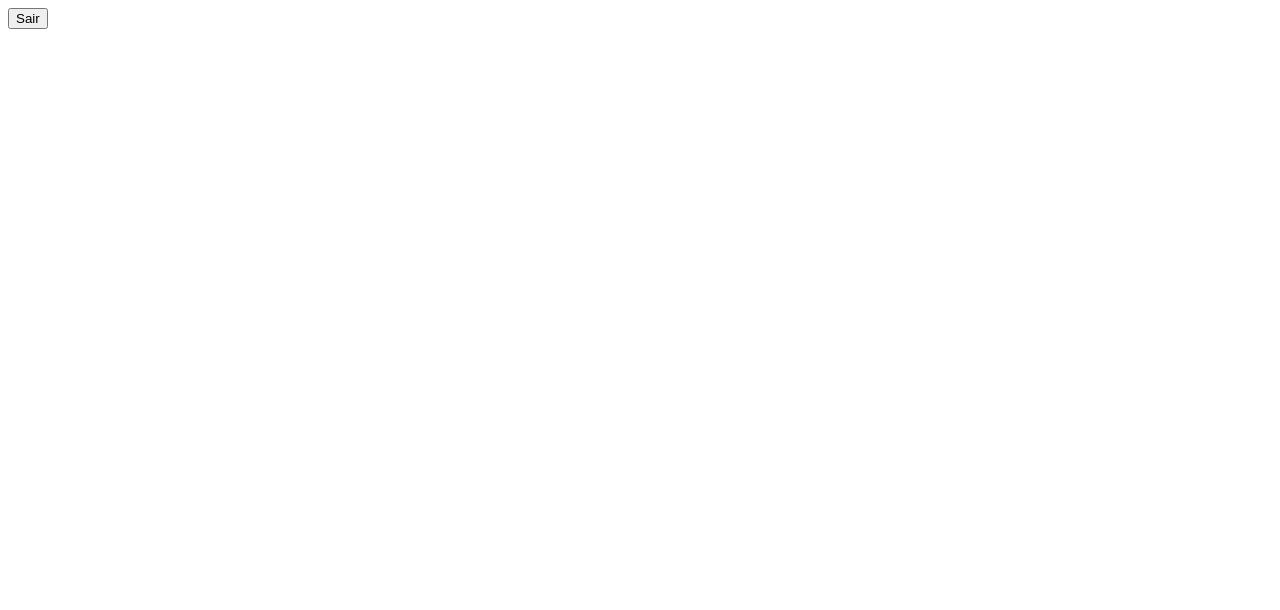
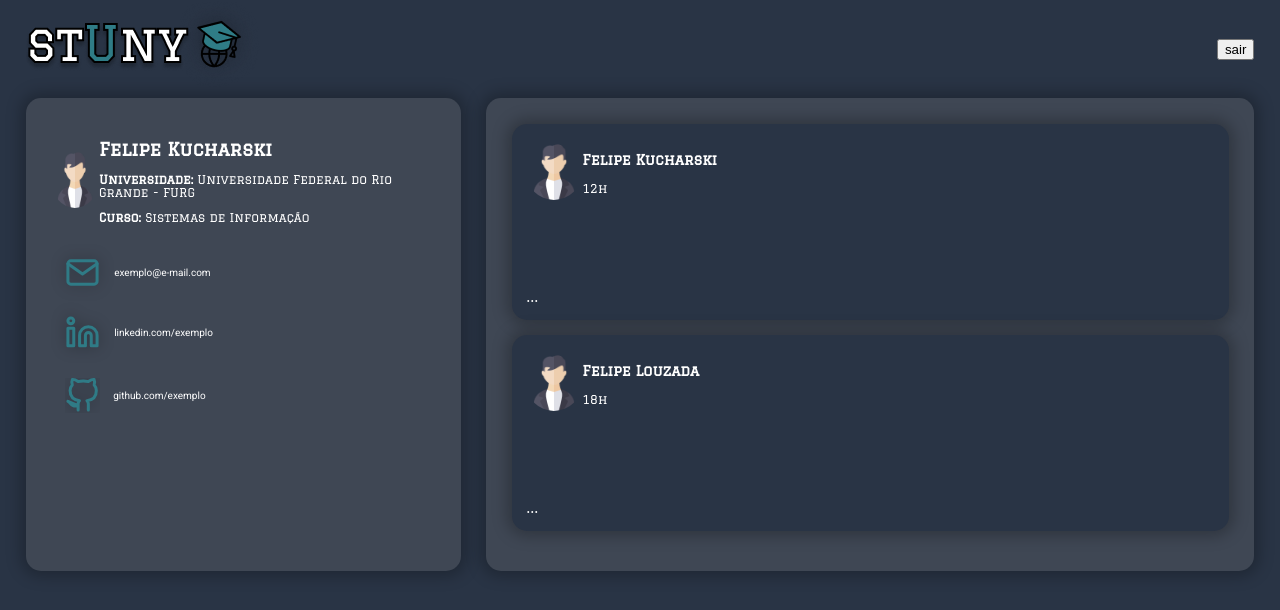
Before and after one commit to felipeazl/RedeSocial_SI2, a plain HTML site: page pages/home.html in a window 1280 px wide. Drawn offline with Linux system fonts and the light colour scheme.

Commit message:
criação da tela home e alterações de variaveis do css padrdão

```diff
--- a/pages/home.html
+++ b/pages/home.html
@@ -4,10 +4,95 @@
     <meta charset="UTF-8">
     <meta http-equiv="X-UA-Compatible" content="IE=edge">
     <meta name="viewport" content="width=device-width, initial-scale=1.0">
+    <link rel="stylesheet" href="../styles/home.css">
+    <link rel="stylesheet" href="../styles/main.css">
     <title>Document</title>
 </head>
 <body>
-    <button onclick="Sair()">Sair</button>
+
+    <div class="nav">
+        <div class="nav_logo">
+            <img src="../images/logo_tittle.png">
+        </div>
+
+        <div class="nav_buton">
+            <button onclick="">sair</button>
+        </div>
+    </div>
+
+    <div class="container">
+        <!-- Sidebar -->
+        <aside class="container__sidebar">
+            <div class="card_head">
+                <div class="card_avatar">
+                    <!-- Avatar image -->
+                    <img class="avatar__image" src="../images/avatar.png" />
+                </div>
+                <div class="card_information">
+                    <h2>Felipe Kucharski</h2>
+                    <p><b>Universidade: </b> Universidade Federal do Rio Grande - FURG</p>
+                    <p><b>Curso: </b>Sistemas de Informação</p>
+                </div>
+            </div>
+            <div class="contacts">
+                <div class="contacts_line">
+                    <img src="../images/icon_email.svg" />
+                    <p>exemplo@e-mail.com</p>
+                </div>
+                <div class="contacts_line">
+                    <img src="../images/icon_linkedin.svg" />
+                    <p>linkedin.com/exemplo</p>
+                </div>
+                <div class="contacts_line">
+                    <img src="../images/icon_github.svg" />
+                    <p>github.com/exemplo</p>
+                </div>
+            </div>
+        </aside>
+
+        <!-- Main -->
+        <main class="container__main">
+            <div class="card">
+                <!-- Cover -->
+                <div class="card__cover">
+                    <div class="card_head">
+                        <div class="card_avatar">
+                            <!-- Avatar image -->
+                            <img class="avatar__image" src="../images/avatar.png" />
+                        </div>
+                        <div class="card_information">
+                            <h3>Felipe Kucharski</h3>
+                            <p>12h</p>
+                        </div>
+                    </div>
+                </div>
+                <!-- Content -->
+                <div class="card__content">
+                   ...
+                </div>
+            </div>
+
+            <div class="card">
+                <!-- Cover -->
+                <div class="card__cover">
+                    <div class="card_head">
+                        <div class="card_avatar">
+                            <!-- Avatar image -->
+                            <img class="avatar__image" src="../images/avatar.png" />
+                        </div>
+                        <div class="card_information">
+                            <h3>Felipe Louzada</h3>
+                            <p>18h</p>
+                        </div>
+                    </div>
+                </div>
+                <!-- Content -->
+                <div class="card__content">
+                   ...
+                </div>
+            </div>
+        </main>
+    </div>
 </body>
 <script>
 </script>
--- a/styles/home.css
+++ b/styles/home.css
@@ -0,0 +1,104 @@
+.nav{
+    display: flex;
+    flex-direction: row;
+    justify-content: space-between;
+    align-items: center;
+}
+.nav .nav_logo img{
+    height: 25%;
+}
+
+.nav .nav_logo{
+    margin-left: 2%;
+}
+
+.nav .nav_buton{
+    font-size: 16px;
+    margin-right: 2%;
+}
+.contacts{
+    display: flex;
+    flex-direction: column;
+    margin-top: 2%;
+    font-family: var(--font-roboto);
+    font-size: 10px;
+}
+
+.contacts_line{
+    display: flex;
+    flex-direction: row;
+    justify-content: baseline;
+    align-items: center;
+}
+
+.container {
+    display: flex;
+}
+
+.container__sidebar {
+    width: 30%;
+    padding: 2%;
+    margin: 0% 1% 0% 2%;
+    background-color: var(--color-primary-dark);
+    border-radius: var(--border-radius);
+    box-shadow: var(--shadow);
+}
+
+.container__main {
+    /* Take the remaining width */
+    flex: 1;
+
+    /* Make it scrollable */
+    overflow: auto;
+    background-color: var(--color-primary-dark);
+    padding: 2%;
+    margin: 0% 2% 0% 1%;
+    border-radius: var(--border-radius);
+    box-shadow: var(--shadow);
+}
+
+.card {
+    display: flex;
+    flex-direction: column;
+    background-color: var(--color-primary-dark);
+    border-radius: var(--border-radius);
+    padding: 2%;
+    background-color: var(--color-primary);
+    margin-bottom: 2%;
+    box-shadow: var(--shadow);
+}
+
+.card__cover {
+    height: 150px;
+    width: 100%;
+}
+
+.card__content {
+    /* Take available height */
+    flex: 1;
+}
+
+.card_avatar {
+    /* Rounded border */
+    border-radius: 50%;
+    height: 56px;
+    width: 56px;
+}
+
+.avatar__image {
+    /* Rounded border */
+    border-radius: 50%;
+
+    /* Take full size */
+    height: 100%;
+    width: 100%;
+}
+
+.card_head{
+    display: flex;
+    flex-direction: row;
+    align-items: center;
+    justify-content: baseline;
+    font-family: var(--font-logo);
+    font-size: 12px;
+}
--- a/styles/login-register.css
+++ b/styles/login-register.css
@@ -13,7 +13,7 @@
   padding: 2rem;
   box-shadow: 0 0 40px rgba(0, 0, 0, 0.2);
   border-radius: var(--border-radius);
-  background: #ffffff;
+  background: var(--color-secondary);
 }
 
 .container,
--- a/styles/main.css
+++ b/styles/main.css
@@ -1,9 +1,20 @@
+@import url('https://fonts.googleapis.com/css2?family=Graduate&display=swap');
+@import url('https://fonts.googleapis.com/css2?family=Graduate&family=Roboto&display=swap');
+
 body {
-  --color-primary: #009579;
-  --color-primary-dark: #007f67;
-  --color-secondary: #252c6a;
-  --border-radius: 4px;
+  --color-primary: #293445;
+  --color-primary-dark: #3F4754;
+  --color-secondary: #2F7B86;
 
+  --border-radius: 15px;
+  --shadow: 0px 0px 15px 5px #00000040;
+
+  --font-logo: 'Graduate', cursive;
+  --font-roboto: 'Roboto', sans-serif;
+
+
+  color: white;
+  background-color: var(--color-primary);
   margin: 0;
   padding: 0;
 }
```
Also changed, not shown: index.html (+6 -0 lines), images/avatar.png (added), images/icon_email.svg (added), images/icon_github.svg (added), images/icon_linkedin.svg (added), images/logo.svg (renamed from images/Group 2.svg), images/logo_tittle.png (added).
